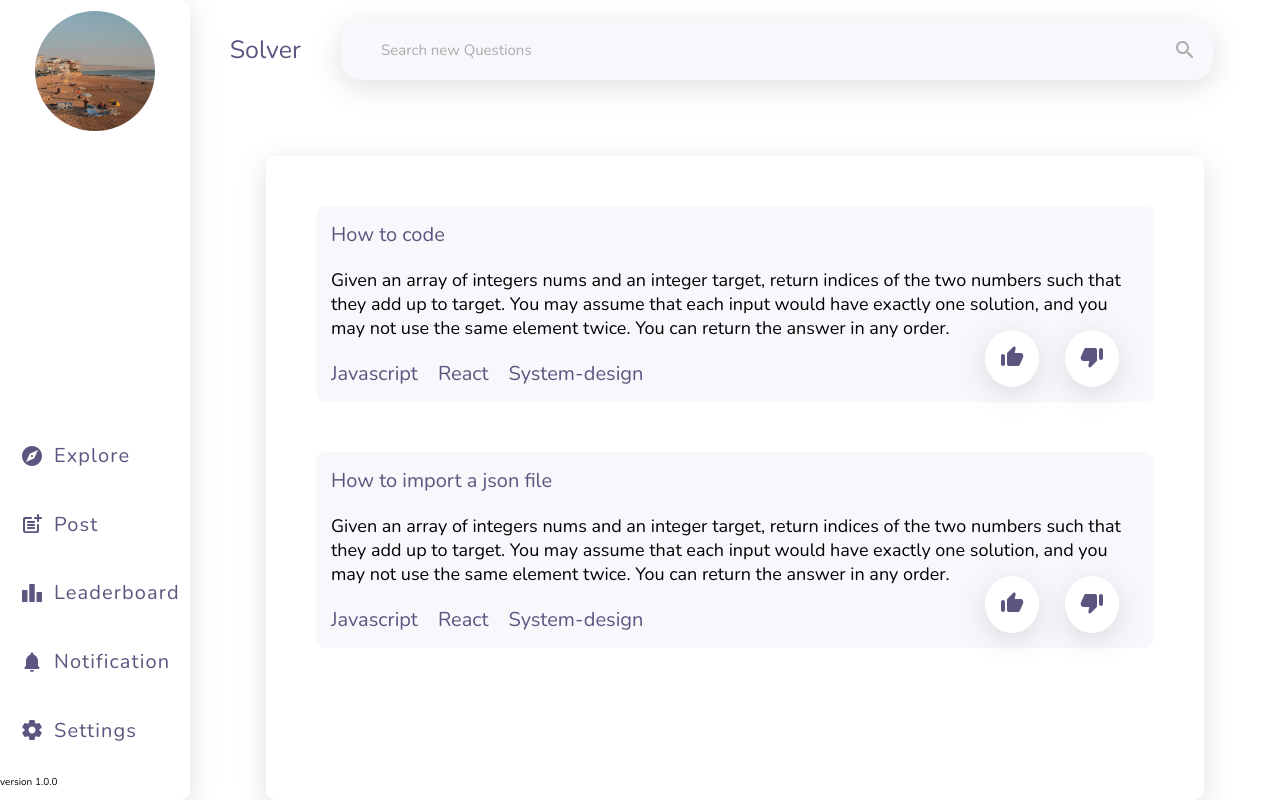
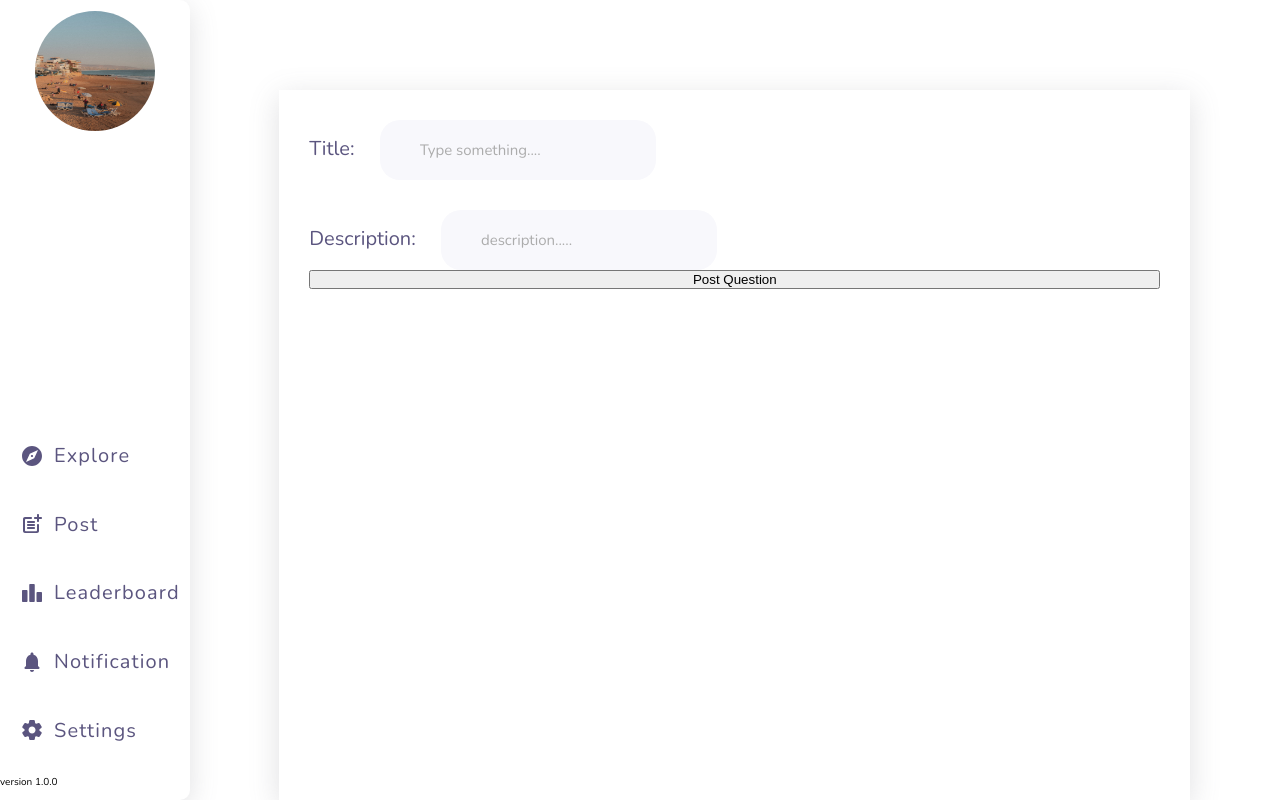
Before and after one commit to Kuntash/Solvee, a React (Create React App) app: page /Post in a window 1280 px wide. Built offline with nearby package versions, Linux system fonts and the light colour scheme.

Commit message:
Some UI changes to post

```diff
--- a/package.json
+++ b/package.json
@@ -9,6 +9,7 @@
     "@testing-library/user-event": "^12.8.3",
     "react": "^17.0.2",
     "react-dom": "^17.0.2",
+    "react-router-dom": "^6.0.2",
     "react-scripts": "4.0.3",
     "web-vitals": "^1.1.2"
   },
--- a/public/style.css
+++ b/public/style.css
@@ -56,6 +56,7 @@ body {
     transition: all .2s;
     color: var(--primary-color);
     z-index: 10;
+    text-decoration: none;
 }
 .nav-item:hover{
     cursor:pointer;
@@ -239,3 +240,43 @@ body {
   width: 2.4rem;
   height: 2.4rem;
 }
+
+/* Post Question */
+
+.post {
+  display: flex;
+  flex: 1;
+  flex-direction: column;
+  background-color: #fff;
+  margin: 7% 7% 0 7%;
+  box-shadow: 0 .7rem 2.9rem 0 rgba(100, 100, 111, 0.2);
+  padding: 3rem;
+}
+
+.post-title{
+    margin-bottom: 3rem;
+}
+
+.title-label, .desc-label {
+  min-width: 10rem;
+  font-size: 2rem;
+  color: var(--primary-color);
+}
+
+.title-input {
+  border-radius: 2rem;
+  font-size: 1.5rem;
+  margin-left: 2rem;
+  padding: 2rem 4rem;
+  border: none;
+  background-color: var(--sec-color);
+  font-family: 'Nunito', sans-serif;
+  transition: all .5s;
+}
+
+.title-input::placeholder, .desc-input::placeholder{
+  color: var(--light-gray);
+}
+.title-input:focus, .desc-input:focus {
+  outline: none;
+}
--- a/src/App.js
+++ b/src/App.js
@@ -1,16 +1,18 @@
 import Navbar from "./Navbar/Navbar";
 import Explore from "./Explore/Explore";
-import { useState } from "react";
+import Post from "./Post/Post";
+import {Route, Routes} from "react-router-dom";
 
 
 const App = () => {
 
-  const [explore, setExplore] = useState(true);
-
   return (
     <div className ="app">
-      <Navbar changeExplore = {setExplore} />
-      {explore ? <Explore /> : null}
+      <Navbar />
+      <Routes>
+        <Route exact path = "/Explore" element = {<Explore />} />
+        <Route exact path = "/Post" element = {<Post />} />
+      </Routes>
     </div>
   );
 };
--- a/src/Explore/Explore.js
+++ b/src/Explore/Explore.js
@@ -4,7 +4,6 @@ const Explore = () => {
     return (
         <div className = "explore">
             <ExploreNav/>
-
             <QuestionList />
         </div>
         );
--- a/src/Navbar/Navbar.js
+++ b/src/Navbar/Navbar.js
@@ -6,7 +6,11 @@ const Navbar = (props) => {
         <nav className = "nav">
             <Profile />
             {
-                navItem.map((item, i) => <Navitem changeExplore = {props.changeExplore} key = {i} icon = {item} title = {item} />)
+                navItem.map((item, i) =>
+                <Navitem
+                key = {i}
+                icon = {item}
+                title = {item} />)
             }
             <p>version 1.0.0</p>
         </nav>)
--- a/src/Navbar/Navitem.js
+++ b/src/Navbar/Navitem.js
@@ -1,18 +1,20 @@
+import {Link} from "react-router-dom";
+
+
 const Navitem = (props) => {
     const showButton = (e) => {
-        if(props.title === "Explore")
-            props.changeExplore(true);
+        console.log(e.target.dataset);
+        // window.location.href = `/${e.target.dataset.value}`
     }
     return (
-
-        <div onClick = {showButton} className = "nav-item" >
+        <Link to = {`/${props.title}`} className = "nav-item">
                 <svg onClick = {showButton} className = "icon nav-icon">
                     <use xlinkHref= {`./images/sprite.svg#${props.icon}`} />
                 </svg>
                 <h1 onClick = {showButton} className = "nav-title">
                     {props.title}
                 </h1>
-        </div>
+        </Link>
     );
 }
 
--- /dev/null
+++ b/src/Post/Post.js
@@ -0,0 +1,17 @@
+const Post = () => {
+    return (
+        <div className = "post">
+            <div className = "post-title">
+                <label for ="title-input" className ="title-label">Title: </label>
+                <input id ="title-input" className = "title-input" placeholder = "Type something.... " />
+            </div>
+            <div className = "post-description">
+                <label for ="desc-input" className = "desc-label">Description: </label>
+                <input id ="desc-input" className = "desc-input title-input" placeholder = "description....." />
+            </div>
+            <button className = "post-button">Post Question</button>
+        </div>
+    );
+}
+
+export default Post;
--- a/src/index.js
+++ b/src/index.js
@@ -1,9 +1,12 @@
 import React from 'react';
 import ReactDOM from 'react-dom';
 import App from './App';
+import {BrowserRouter as Router} from "react-router-dom";
   ReactDOM.render(
   <React.StrictMode>
-    <App />
+    <Router>
+      <App />
+    </Router>
   </React.StrictMode>,
   document.getElementById('root')
 );
```
Also changed, not shown: 1 other file (tests, documents, lock files or other folders). Lines whose indentation alone changed are shown as unchanged.
